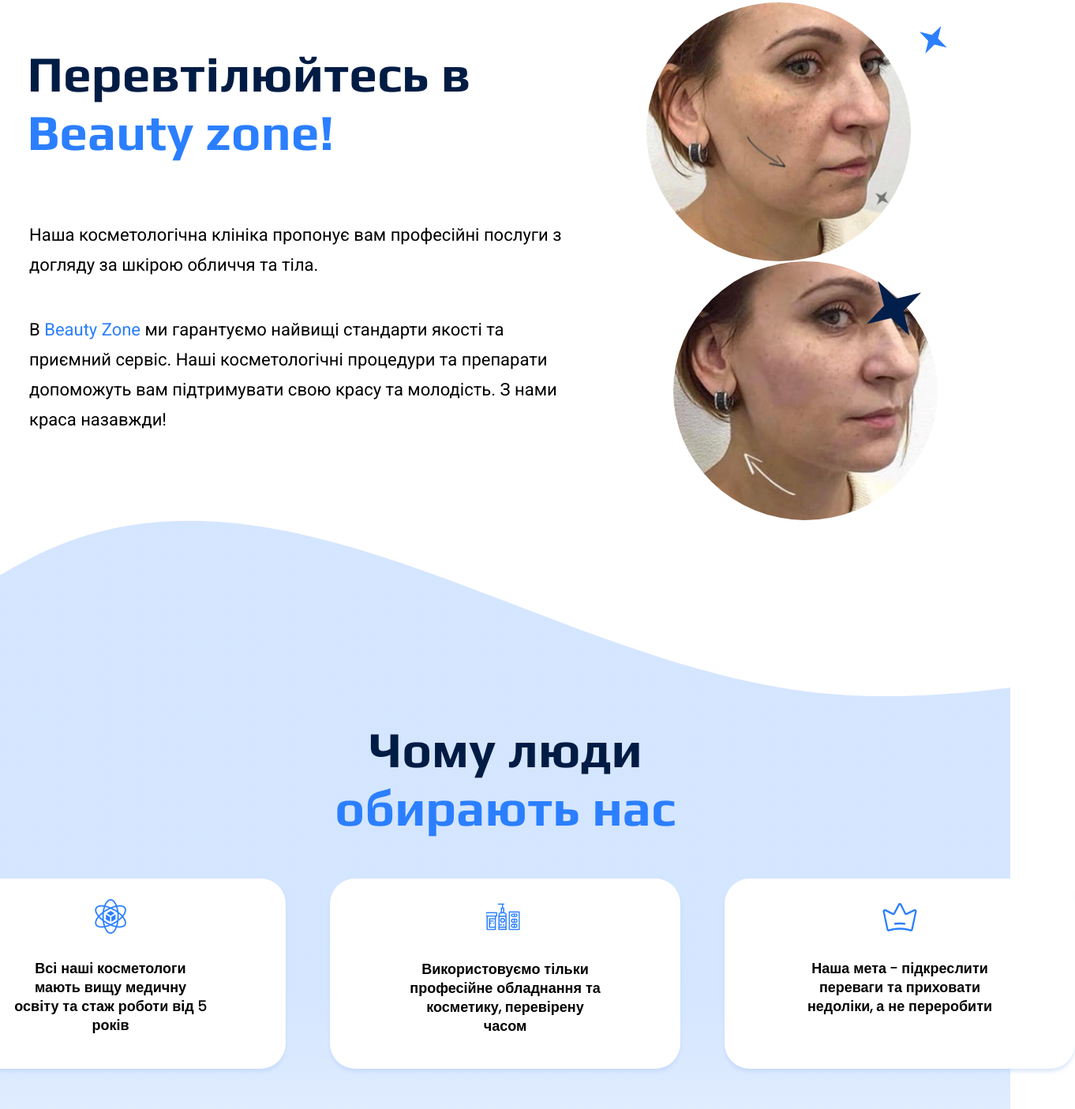
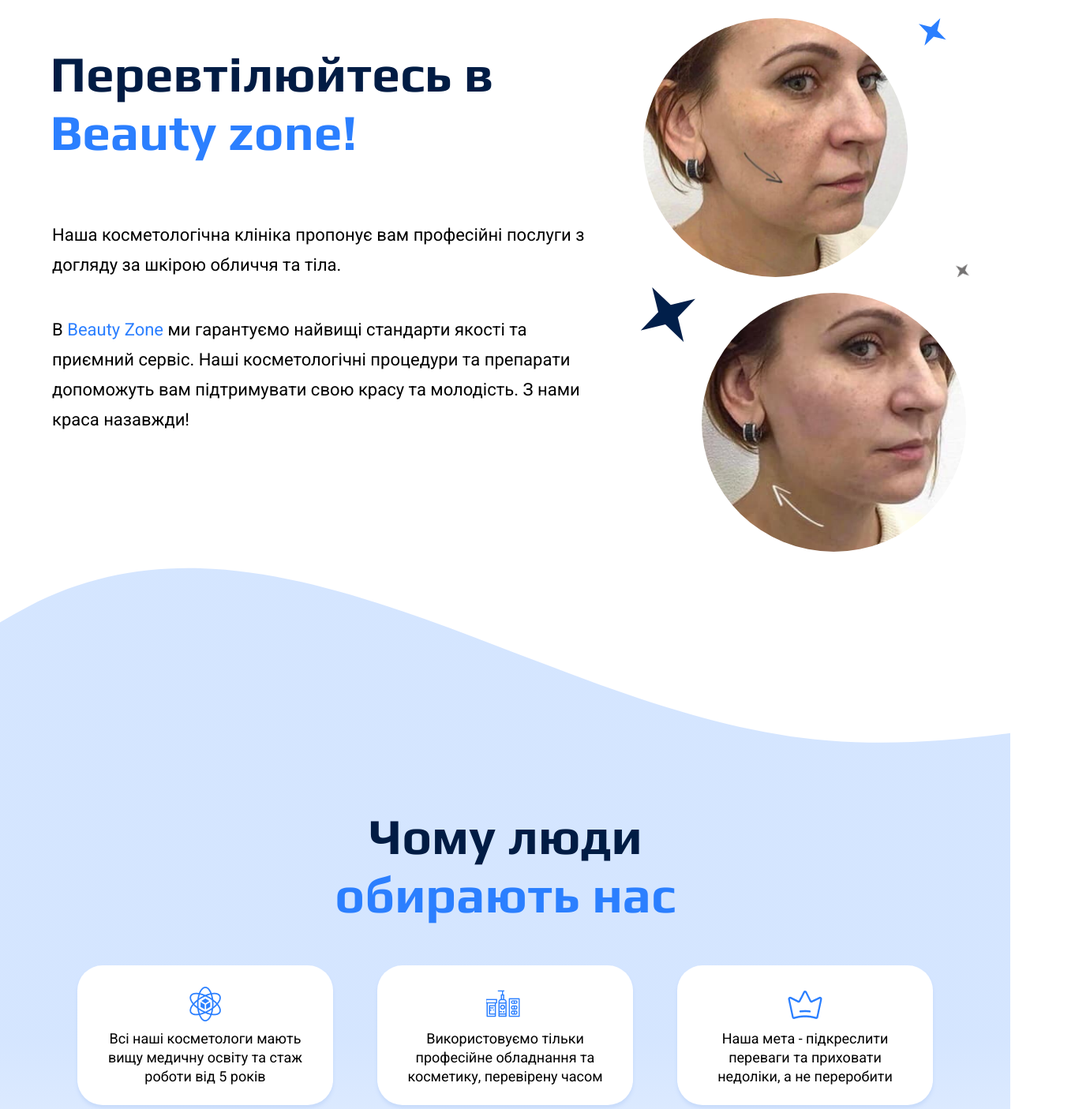
Before and after one commit to Kandaool/genius-homework-3, a plain HTML site: page index.html in a window 1280 px wide. Shown: the part 915-2320 px from the top of the page at 79% size, 1362 px wide, since content can reach past the window. Drawn offline with Linux system fonts and the light colour scheme.

Commit message:
Add files via upload

```diff
--- a/index.html
+++ b/index.html
@@ -119,7 +119,16 @@
             </p>
           </div>
           <div class="images_about">
-            <div>
+            <div></div>
+            <div class="before_1">
+              <div class="before_2">
+                <div class="after_img_container">
+                  <img
+                    src="images/before_1.png"
+                    alt="before"
+                    class="before_1"
+                  />
+                </div>
                 <svg
                   xmlns="http://www.w3.org/2000/svg"
                   width="35"
@@ -131,19 +140,6 @@
                   <path
                     d="M27.3205 0L23.5024 15.6641L34.641 27.3205L18.9769 23.5024L7.32051 34.641L11.1386 18.9769L0 7.32051L15.6641 11.1386L27.3205 0Z"
                     fill="#2B7FFF"
-                />
-              </svg>
-              <svg
-                xmlns="http://www.w3.org/2000/svg"
-                width="56"
-                height="56"
-                viewBox="0 0 56 56"
-                fill="none"
-                class="star-2"
-              >
-                <path
-                  d="M11.7128 0L30.3631 17.8217L55.4256 11.7128L37.6039 30.3631L43.7128 55.4256L25.0625 37.6039L0 43.7128L17.8217 25.0625L11.7128 0Z"
-                  fill="#011F4A"
                   />
                 </svg>
                 <svg
@@ -160,11 +156,24 @@
                   />
                 </svg>
               </div>
-            <div class="before_1">
-              <img src="images/before_1.png" alt="before" class="before_1" />
             </div>
             <div class="after_1">
+              <svg
+                xmlns="http://www.w3.org/2000/svg"
+                width="56"
+                height="56"
+                viewBox="0 0 56 56"
+                fill="none"
+                class="star-2"
+              >
+                <path
+                  d="M11.7128 0L30.3631 17.8217L55.4256 11.7128L37.6039 30.3631L43.7128 55.4256L25.0625 37.6039L0 43.7128L17.8217 25.0625L11.7128 0Z"
+                  fill="#011F4A"
+                />
+              </svg>
+              <div class="after_img_container">
                 <img src="images/after_1.jpg" alt="after_1" class="after_1" />
+              </div>
             </div>
           </div>
         </div>
@@ -349,7 +358,7 @@
               >
             </li>
             <li><a class="footer_list" href="">beautyzone@gmail.com</a></li>
-            <li>
+            <li class="footer_address_list">
               <a class="footer_list" href=""
                 >Україна, м. Київ, вул. Тараса Шевченка 5</a
               >
@@ -357,20 +366,20 @@
           </ul>
           <div class="icon_container_footer">
             <a href="tel:+ 38 (096) 000 00 07" class="icon_footer icon"
-              ><svg class="address-icon_footer" width="32" height="32">
+              ><svg class="address-icon_footer" width="42" height="42">
                 <use href="symbol-defs.svg#icon-phone"></use>
               </svg>
             </a>
             <a href="#facebook" class="icon_footer icon"
-              ><svg class="address-icon_footer" width="32" height="32">
+              ><svg class="address-icon_footer" width="42" height="42">
                 <use href="symbol-defs.svg#icon-facebook"></use>
               </svg>
             </a>
             <a href="#instagram" class="icon_footer icon"
               ><svg
                 class="address-icon_footer"
-                width="32"
-                height="32"
+                width="42"
+                height="42"
                 color="white"
               >
                 <use href="symbol-defs.svg#icon-instagram"></use>
--- a/style.css
+++ b/style.css
@@ -35,7 +35,7 @@ header {
   color: var(--color-primary-dark);
 
   /* beauty landing 2/H5 */
-  font-family: Roboto;
+  font-family: 'Roboto', sans-serif;
   font-size: 18px;
   font-style: normal;
   font-weight: 400;
@@ -49,11 +49,10 @@ header {
       rgba(255, 255, 255, 0.19) 58.65%,
       rgba(255, 255, 255, 0) 72.78%
     ),
-    url(images/background_header.jpeg);
+    url(images/background_header.png);
   background-size: cover;
   height: 900px;
   width: auto;
-  background-attachment: fixed;
 }
 .navigation {
   list-style: none;
@@ -183,12 +182,10 @@ iframe {
 h1,
 h2 {
   font-family: 'Lato', sans-serif;
-  font-family: 'Poppins', sans-serif;
 }
 p,
 li {
   font-family: 'Lato', sans-serif;
-  font-family: 'Poppins', sans-serif;
 }
 span {
   color: var(--color-primary-blue);
@@ -224,8 +221,9 @@ span {
 .container_about {
   display: flex;
   flex-direction: row;
-  margin-top: 20px;
+  margin: 20px 40px;
 }
+
 #about {
   display: flex;
   flex-direction: column;
@@ -235,6 +233,9 @@ span {
   flex-direction: column;
   align-items: center;
   flex-grow: 1;
+}
+.about_paragraphs:last-child{
+  margin-bottom: 0px;
 }
 .reborn {
   color: var(--beauty-landing-2-c-1, #011c44);
@@ -257,20 +258,26 @@ span {
   line-height: 38px;
   width: 710px;
 }
+.container_about p:last-child{
+  margin-bottom: 0px;
+}
 .images_about {
   position: relative;
   display: flex;
   flex-direction: column;
   flex-grow: 1;
-  padding-right: 92px;
+  gap: 20px;
 }
 .images_about .after_1 {
   display: flex;
-  justify-content: flex-end;
+  justify-content: space-evenly;
 }
 .images_about .before_1 {
   display: flex;
   justify-content: center;
+}
+.after_img_container{
+  position: relative;
 }
 .images_about img {
   border-radius: 50%;
@@ -291,22 +298,26 @@ span {
   }
 }
 .star-3 {
-  position: absolute;
   top: 30px;
   right: 80px;
   animation: stars-animation 5s infinite linear;
 }
 .star-2 {
-  position: absolute;
-  bottom: 240px;
-  left: 320px;
+  /* bottom: 240px;
+  left: 320px; */
   animation: stars-animation 4s infinite linear;
 }
 .star-1 {
-  position: absolute;
-  top: 240px;
-  right: 155px;
+
   animation: stars-animation 3s infinite linear;
+}
+.before_2{
+  display: flex;
+  flex-grow: 1;
+  justify-content: space-evenly;
+}
+.before_2 .star-1{
+  align-self: flex-end;
 }
 body {
 }
@@ -314,6 +325,7 @@ body {
   display: flex;
   flex-direction: column;
   align-items: center;
+  padding-top: 50px;
 }
 
 .why_container {
@@ -343,39 +355,33 @@ body {
 .why_article {
   display: flex;
   flex-direction: column;
+  text-align: center;
+  /* height: 180px; */
+  /* width: 316px; */
+  padding: 24px 32px;
+  justify-content: center;
   align-items: center;
-  gap: 12px;
   border-radius: 32px;
-  background: #fff;
+  background: #FFF;
+  box-shadow: 0px 4px 4px 0px rgba(168, 198, 245, 0.38);
+  font-size: 18px;
+  line-height: 24px;
 
-  width: 380px;
-  padding: 24px 32px 24px 32px;
-  /* beauty landing 2/Ef1 */
-  box-shadow: 0px 4px 4px 0px rgba(168, 198, 245, 0.38);
-
-  color: #000;
-  text-align: center;
-  font-family: 'Roboto', sans-serif;
-  font-size: 18px;
-  font-style: normal;
-  font-weight: 600;
-  line-height: 24px; /* 133.333% */
-
-  line-height: 24px; /* 133.333% */
 }
 .why_article p {
-  width: 252px;
+  width: 260px;
+  margin-top: 8px;
+  margin-bottom: 0px;
+  font-family: 'Roboto', sans-serif;
+  font-weight: 400;
 }
 .why_paragraps {
   display: flex;
   gap: 56px;
-  font-family: 'Roboto', sans-serif;
-  font-weight: 400;
+
 }
 
-svg {
-  position: absolute;
-}
+
 #procedures {
   padding-top: 100px;
   display: flex;
@@ -670,6 +676,7 @@ footer {
   flex-direction: column;
   list-style-type: none;
   gap: 16px;
+  margin: 0px 0px;
 }
 .footer_list {
   color: #fff;
@@ -698,9 +705,11 @@ footer {
   color: #fff;
   display: flex;
   flex-basis: 175px;
-  gap: 50px;
+  gap: 25px;
   justify-content: start;
-  margin-left: 40px;
+}
+.footer_address_list{
+  width: 215px;
 }
 .address-icon_footer {
   color: #fff;
@@ -738,6 +747,7 @@ footer {
   background-color: var(--color-primary-dark);
   border-radius: 48px;
   overflow: auto;
+
 }
 .modal_btn_close {
   position: absolute;
@@ -749,6 +759,7 @@ footer {
   width: 40px;
   background-color: transparent;
   border: none;
+  pointer-events: auto;
 }
 
 .text-modal {
```
Also changed, not shown: background_header.png (added). Lines whose indentation alone changed are shown as unchanged.
